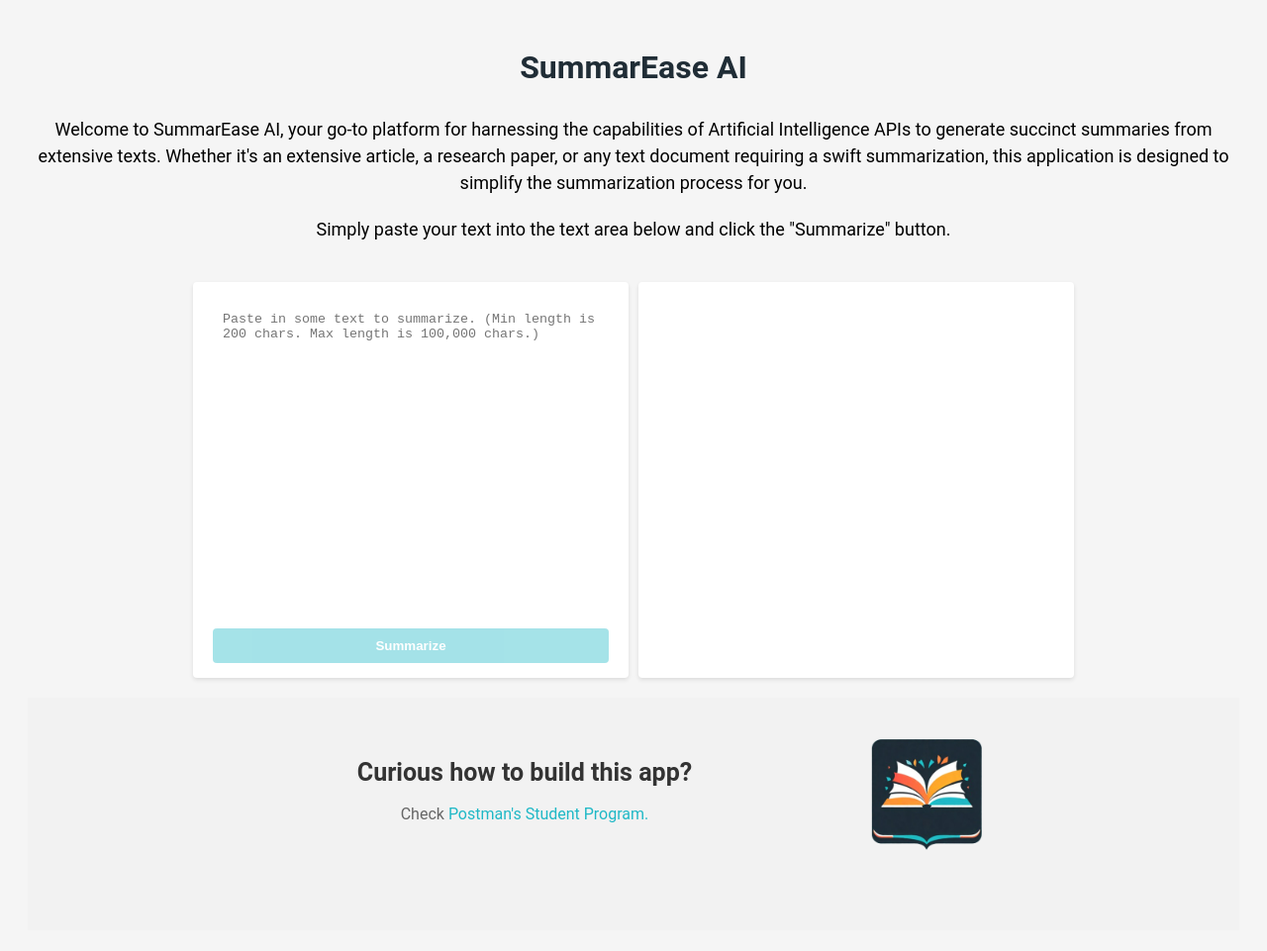
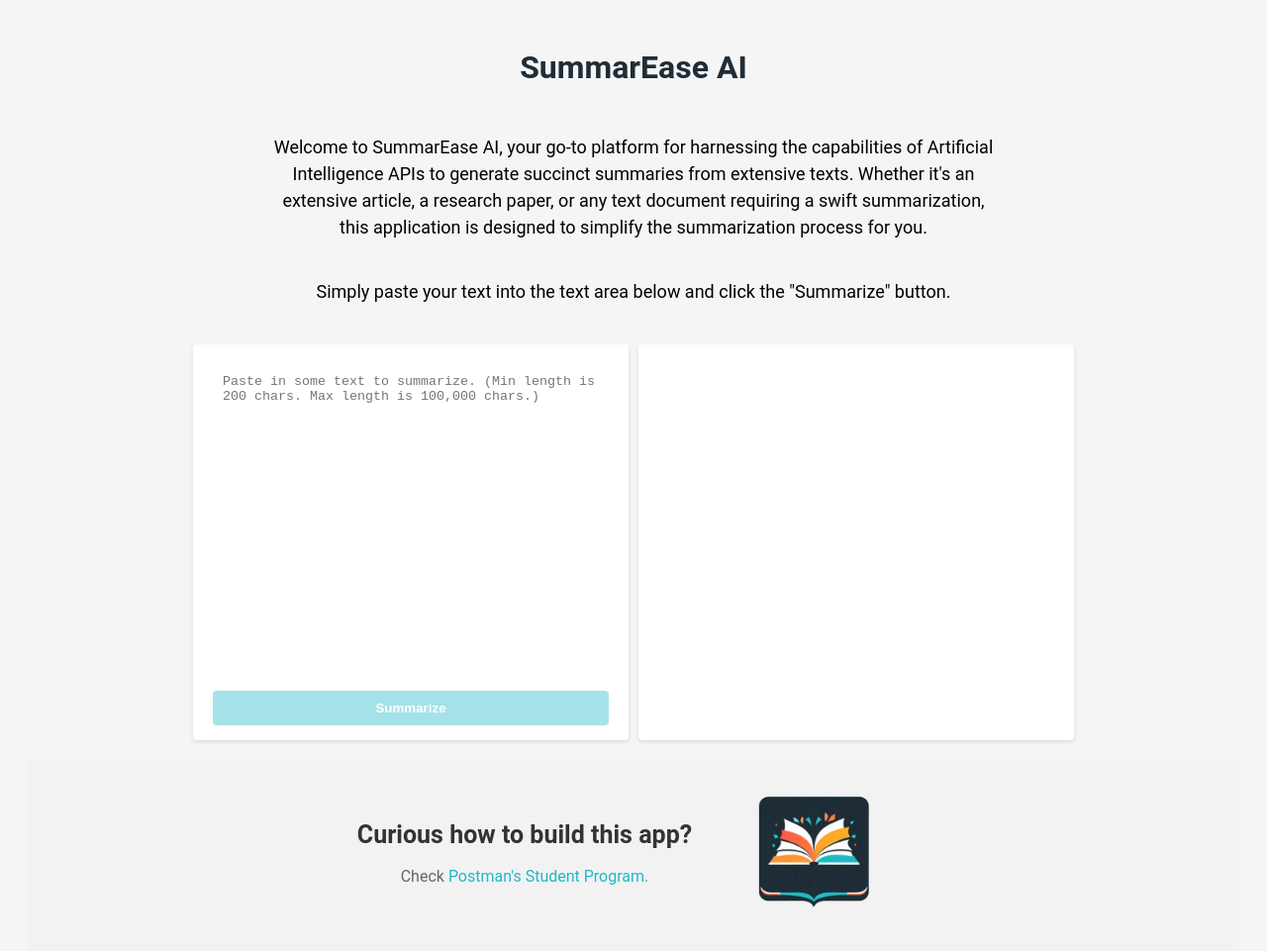
Before and after one commit to rafaelmsales27/AI-Text-Summarizer-App, a website: page public/index.html in a window 1280 px wide. Shown: the whole page at 99% size. Drawn offline with Linux system fonts and the light colour scheme.

Commit message:
debug and quick fix layout

```diff
--- a/package.json
+++ b/package.json
@@ -1,14 +1,12 @@
 {
-  "name": "Ai-text-summarease",
+  "name": "ai-text-summarease",
   "version": "0.0.1",
   "description": "",
   "main": "index.js",
   "scripts": {
     "test": "echo \"Error: no test specified\" && exit 1",
     "start": "node index.js",
-    "build": "npm run build:functions && npm run build:static",
-    "build:functions": "netlify-lambda build functions",
-    "build:static": "npm run build"
+    "build": "npm run build"
   },
   "keywords": [],
   "author": "Rafael",
--- a/public/index.html
+++ b/public/index.html
@@ -1,5 +1,6 @@
 <!DOCTYPE html>
 <html lang="en">
+
 <head>
   <meta charset="UTF-8">
   <meta name="viewport" content="width=device-width, initial-scale=1.0">
@@ -7,14 +8,22 @@
   <title>AI Text Summarizer App</title>
   <link rel="stylesheet" href="stylesheet.css">
 </head>
+
 <body>
     <h1>SummarEase AI</h1>
-    <p> Welcome to SummarEase AI, your go-to platform for harnessing the capabilities of Artificial Intelligence APIs to generate succinct summaries from extensive texts. Whether it's an extensive article, a research paper, or any text document requiring a swift summarization, this application is designed to simplify the summarization process for you. </p>
+    <div class="desc-container">
+      <p> Welcome to SummarEase AI, your go-to platform for harnessing the capabilities of Artificial Intelligence APIs
+        to generate succinct summaries from extensive texts. Whether it's an extensive article, a research paper, or any
+        text document requiring a swift summarization, this application is designed to simplify the summarization
+        process for you. </p>
+    </div>
     <p> Simply paste your text into the text area below and click the "Summarize" button. </p>
     <div class="container">
       <div class="text-box">
-        <textarea id="text_to_summarize" name="text_to_summarize" placeholder="Paste in some text to summarize. (Min length is 200 chars. Max length is 100,000 chars.)" maxlength="100000"></textarea>
-        <button id="submit-button" class="submit-button" >
+        <textarea id="text_to_summarize" name="text_to_summarize"
+          placeholder="Paste in some text to summarize. (Min length is 200 chars. Max length is 100,000 chars.)"
+          maxlength="100000"></textarea>
+        <button id="submit-button" class="submit-button">
           <span class="submit-button-text">Summarize</span>
         </button>
       </div>
@@ -33,4 +42,5 @@
     </section>
   <script src="script.js"></script>
 </body>
+
 </html>
--- a/public/stylesheet.css
+++ b/public/stylesheet.css
@@ -15,7 +15,7 @@ a {
 }
 
 .cta-text {
-  flex-basis: 50%;
+  flex-basis: 30%;
   padding-right: 20px;
 }
 
@@ -47,8 +47,18 @@ a {
   border-color: #333333;
 }
 
+.desc-container {
+  display: flex;
+  flex-wrap: nowrap;
+  justify-content: center;
+}
+
+.desc-container p {
+  flex-basis: 60%;
+}
+
 img {
-  margin-top: -4%;
+  margin-top: -50px;
   max-height:200px;
   max-width: auto;
 }
--- a/summarize.js
+++ b/summarize.js
@@ -25,6 +25,7 @@ async function summarizeText(text) {
 
   try {
     const response = await axios.request(config);
+    console.log("API responded!");
     return response.data[0].summary_text;
   }
   catch (error) {
```
Lines whose indentation alone changed are shown as unchanged.
